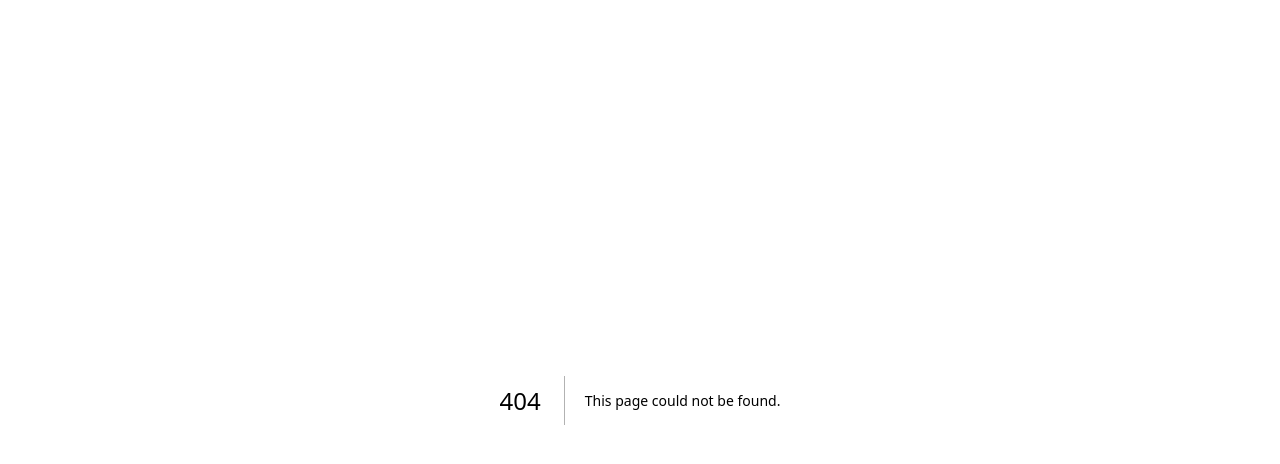
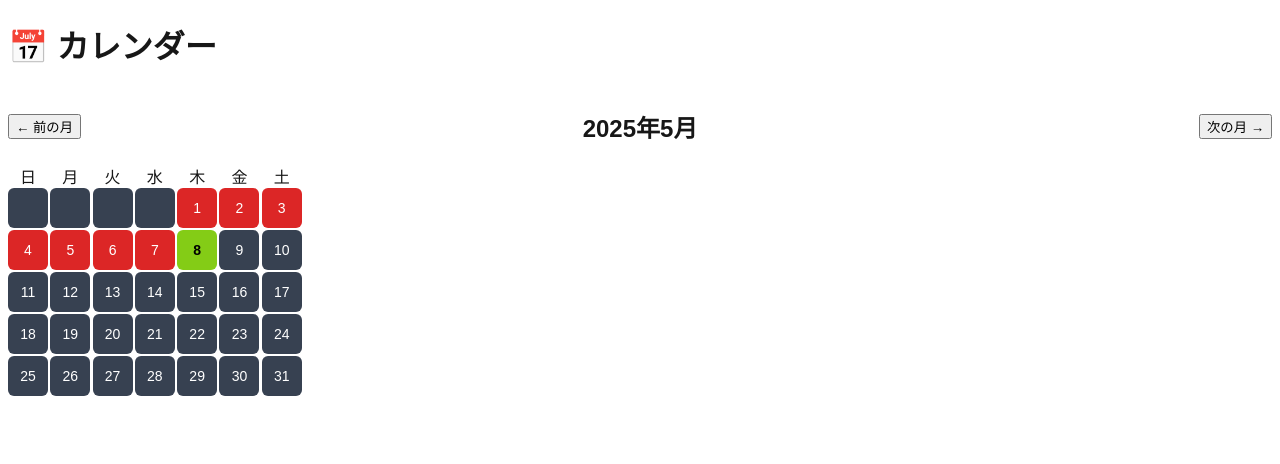
Before and after one commit to midomato/my-blog, a Next.js app: page /calendar in a window 1280 px wide. Before the commit this address had no page. Shown: the top 464 px of the page. Built offline with nearby package versions, Linux system fonts and the light colour scheme.

Commit message:
calendar Add

```diff
--- /dev/null
+++ b/src/app/calendar/page.tsx
@@ -0,0 +1,10 @@
+import { Calendar } from "@/components/Calendar";
+
+export default function CalendarPage() {
+  return (
+    <main className="max-w-4xl mx-auto px-4 py-8">
+      <h1 className="text-3xl font-bold mb-6">📅 カレンダー</h1>
+      <Calendar />
+    </main>
+  );
+}
--- a/src/app/posts/page.tsx
+++ b/src/app/posts/page.tsx
@@ -1,4 +1,3 @@
-
 import Link from 'next/link'
 import { getAllPosts } from '@/lib/posts'
 
--- a/src/app/tags/[tag]/page_temp.tsx
+++ /dev/null
@@ -1,41 +0,0 @@
-export const dynamic = 'force-static'
-
-import { getAllPosts } from '@/lib/posts'
-import { slugify } from '@/lib/slugify'
-
-export async function generateStaticParams() {
-  const posts = getAllPosts()
-  const tags = posts.flatMap(post => post.tag || [])
-  const uniqueTags = [...new Set(tags.map(tag => slugify(tag)))]
-  return uniqueTags.map(tag => ({ tag }))
-}
-
-// eslint-disable-next-line @typescript-eslint/no-explicit-any
-export default async function TagFilteredPage({ params }: any) {
-  const decodedTag = await Promise.resolve(decodeURIComponent(params.tag ?? ""))
-  const allPosts = getAllPosts()
-
-  const filteredPosts = allPosts.filter(post =>
-    post.tag?.some(tag => slugify(tag) === slugify(decodedTag))
-  )
-
-  const originalTagName =
-    allPosts.flatMap(post => post.tag || []).find(tag => slugify(tag) === slugify(decodedTag))
-    || decodedTag
-
-  return (
-    <main className="max-w-3xl mx-auto px-4 py-8">
-      <h1 className="text-red-500 text-6xl font-bold bg-black">タグ: {originalTagName}</h1>
-      <ul className="space-y-4">
-        {filteredPosts.map(post => (
-          <li key={post.slug}>
-            <a href={`/posts/${post.slug}`}>
-              <h2 className="text-xl font-semibold">{post.title}</h2>
-              <p className="text-sm text-gray-500">{post.date}</p>
-            </a>
-          </li>
-        ))}
-      </ul>
-    </main>
-  )
-}
--- /dev/null
+++ b/src/components/Calendar.tsx
@@ -0,0 +1,93 @@
+'use client';
+import { useState } from 'react';
+
+export const Calendar = () => {
+  const today = new Date();
+  const [viewYear, setViewYear] = useState(today.getFullYear());
+  const [viewMonth, setViewMonth] = useState(today.getMonth()); // 0-indexed
+
+  // 月移動ロジック
+  const changeMonth = (offset: number) => {
+    const newDate = new Date(viewYear, viewMonth + offset);
+    setViewYear(newDate.getFullYear());
+    setViewMonth(newDate.getMonth());
+  };
+
+  const firstDay = new Date(viewYear, viewMonth, 1);
+  const lastDay = new Date(viewYear, viewMonth + 1, 0);
+  const daysInMonth = lastDay.getDate();
+  const startWeekDay = firstDay.getDay();
+
+  const dates: (number | null)[] = [];
+  for (let i = 0; i < startWeekDay; i++) dates.push(null);
+  for (let i = 1; i <= daysInMonth; i++) dates.push(i);
+
+  return (
+    <div className="bg-gray-900 text-white p-4 rounded-md shadow-md w-full max-w-full mx-auto">
+      {/* 月の表示と切り替えボタン */}
+      <div className="flex items-center justify-between mb-4">
+        <button
+          onClick={() => changeMonth(-1)}
+          className="bg-gray-700 px-2 py-1 rounded hover:bg-gray-600"
+        >
+          ← 前の月
+        </button>
+        <h2 className="text-xl font-bold">
+          {viewYear}年{viewMonth + 1}月
+        </h2>
+        <button
+          onClick={() => changeMonth(1)}
+          className="bg-gray-700 px-2 py-1 rounded hover:bg-gray-600"
+        >
+          次の月 →
+        </button>
+      </div>
+
+      {/* 曜日ラベル */}
+      <div className="grid grid-cols-7 gap-[2px] text-center text-xs font-semibold mb-2 w-[294px]">
+        {['日','月','火','水','木','金','土'].map((d) => (
+          <div key={d} style={{ width: "40px", height: "24px" }}>{d}</div>
+        ))}
+      </div>
+
+      {/* 日付マス */}
+      <div className="grid grid-cols-7 gap-[2px] text-center w-[294px]">
+        {dates.map((date, idx) => {
+          const isToday =
+            viewYear === today.getFullYear() &&
+            viewMonth === today.getMonth() &&
+            date === today.getDate();
+
+          const isPast =
+            viewYear < today.getFullYear() ||
+            (viewYear === today.getFullYear() &&
+              (viewMonth < today.getMonth() ||
+                (viewMonth === today.getMonth() && date !== null && date < today.getDate())));
+
+          const baseStyle: React.CSSProperties = {
+            width: "40px",
+            height: "40px",
+            display: "flex",
+            alignItems: "center",
+            justifyContent: "center",
+            borderRadius: "6px",
+            fontSize: "0.875rem",
+            fontWeight: isToday ? "bold" : "normal",
+            backgroundColor: isToday
+              ? "#84cc16"
+              : isPast
+              ? "#dc2626"
+              : "#374151",
+            color: isToday ? "#000000" : "#ffffff",
+          };
+
+          return (
+            <div key={idx} style={baseStyle}>
+              {date ?? ""}
+            </div>
+          );
+        })}
+      </div>
+    </div>
+  );
+};
```
Also changed, not shown: src/app/layout.tsx (line endings or trailing spaces).
